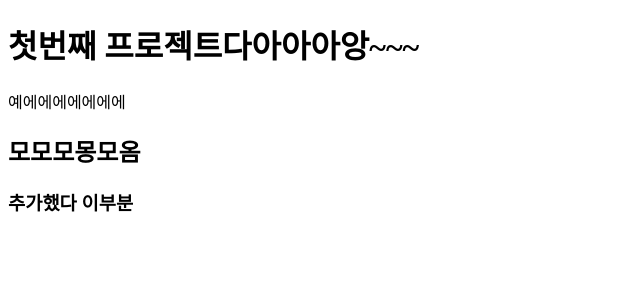
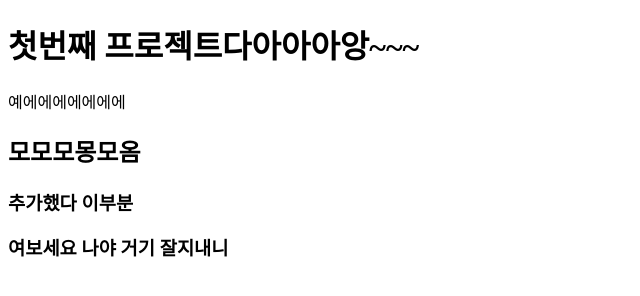
Before and after one commit to helljh/first-junho-project, a plain HTML site: page index.html in a window 1280 px wide. Shown: the whole page, without its empty margins (0-640 px from the left). Drawn offline with Linux system fonts and the light colour scheme.

Commit message:
commit-third

```diff
--- a/index.html
+++ b/index.html
@@ -15,5 +15,8 @@
     <h3>
         추가했다 이부분
     </h3>
+    <h3>
+        여보세요 나야 거기 잘지내니
+    </h3>
 </body>
 </html>
```
